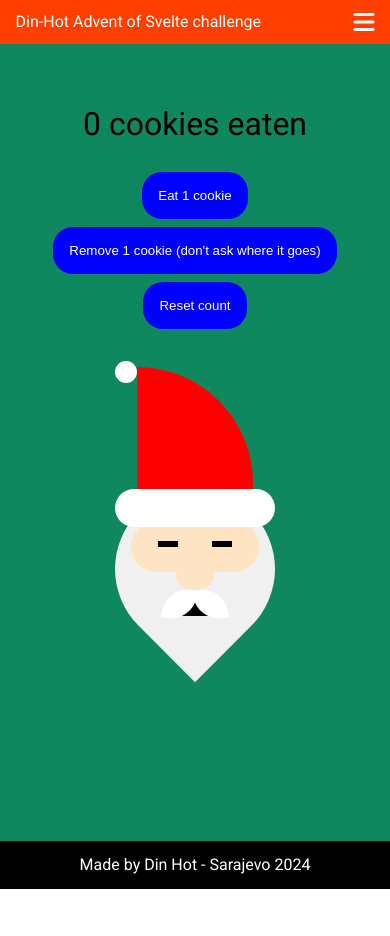
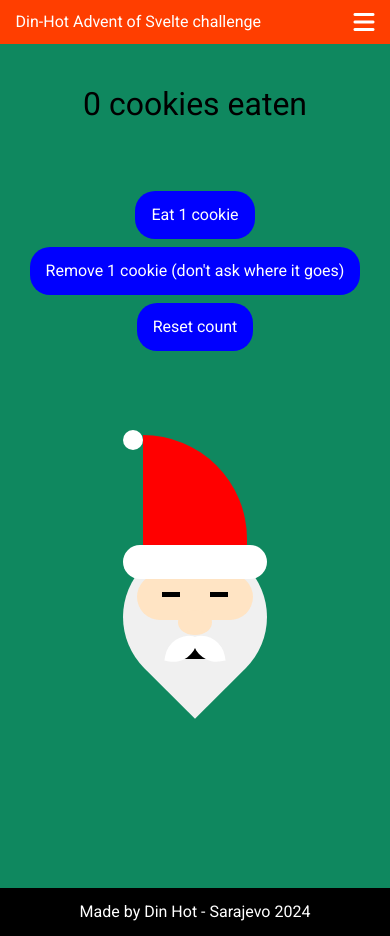
Before and after one commit to Din-Hot/din-hot-AdventOfSvelte, a SvelteKit app: page /solutions/2023/2 in a window 390 px wide. Before the commit the page ends 889 px from the top, so only its background shows below. Built offline with nearby package versions, Linux system fonts and the light colour scheme.

Commit message:
feat: "Minor design updates"

```diff
--- a/src/app.html
+++ b/src/app.html
@@ -56,7 +56,8 @@
 	thead,
 	tr,
 	th,
-	td {
+	td,
+	button {
 		margin: 0;
 		padding: 0;
 		border: 0;
--- a/src/routes/solutions/2023/1/+page.svelte
+++ b/src/routes/solutions/2023/1/+page.svelte
@@ -24,6 +24,80 @@
 </script>
 
 <main>
+	<h1>KeepTally 2.0</h1>
+	<svg
+		height="5rem"
+		width="5rem"
+		version="1.1"
+		id="Layer_1"
+		xmlns="http://www.w3.org/2000/svg"
+		xmlns:xlink="http://www.w3.org/1999/xlink"
+		viewBox="0 0 511.989 511.989"
+		xml:space="preserve"
+		class="elf"
+	>
+		<g>
+			<path
+				style="fill:#DDAB9F;"
+				d="M415.62,271.041c-3.531-4.391-8.781-4.391-11.016-4.391c-8.749,0-27.78,3.156-45.843,8.969
+		c-25.155,8.124-42.155,19.03-50.545,32.437c-7.406,11.874-7.812,25.343-1.172,38.952c4.625,9.5,12.562,14.719,22.358,14.719l0,0
+		c14.312,0,31.921-11.281,53.858-34.469c15.281-16.171,29.468-35.233,33.14-42.89C419.464,277.963,417.667,273.588,415.62,271.041z"
+			/>
+			<path
+				style="fill:#DDAB9F;"
+				d="M72.002,275.619c-18.062-5.812-37.109-8.969-45.851-8.969c-2.234,0-7.477,0-11.008,4.391
+		c-2.055,2.547-3.852,6.922-0.789,13.327c3.664,7.656,17.859,26.719,33.132,42.874c21.937,23.203,39.562,34.484,53.874,34.484
+		c9.789,0,17.726-5.219,22.359-14.719c6.641-13.609,6.227-27.078-1.188-38.952C114.15,294.649,97.15,283.743,72.002,275.619z"
+			/>
+		</g>
+		<path
+			style="fill:#EAC6BB;"
+			d="M354.043,322.555c0,104.623-89.764,189.434-138.669,189.434
+	c-48.897,0-138.661-84.811-138.661-189.434c0-104.606,62.085-189.417,138.661-189.417
+	C291.967,133.138,354.043,217.948,354.043,322.555z"
+		/>
+		<path
+			style="fill:#A0D468;"
+			d="M477.932,123.356c-23.469-41.718-52.281-73.514-85.654-94.498C361.825,9.703,328.498,0,293.233,0
+	c-31.609,0-64.117,8.141-94.014,23.546c-28.695,14.781-54.483,35.921-74.577,61.14c-18,22.593-30.733,47.296-37.843,73.389
+	c-7.609,27.953-8.289,55.968-2.031,83.295l1.898,8.281h252.893l-0.719-11.343c-2.797-43.546,13.938-71.155,28.469-86.639
+	c13.344-14.234,36.015-28.609,56.545-28.609c5.922,0,10.609,1.406,12.578,3.75c1.266,1.547,1.609,3.984,1.016,7.281
+	c-0.578,3.188,0.266,6.438,2.328,8.906c2.094,2.5,5.219,3.938,8.594,3.938c0,0,0.016,0,0.031,0c1.844,0,5.328-0.047,24.562-8.593
+	l10.719-4.766L477.932,123.356z"
+		/>
+		<path
+			style="fill:#E6E9ED;"
+			d="M499.274,126.966c0,23.187-18.78,41.983-41.968,41.983s-41.968-18.796-41.968-41.983
+	s18.78-41.968,41.968-41.968S499.274,103.779,499.274,126.966z"
+		/>
+		<g>
+			<path
+				style="fill:#434A54;"
+				d="M172.711,341.32c-5.891,0-10.664,4.781-10.664,10.672s4.773,10.656,10.664,10.656
+		s10.664-4.766,10.664-10.656S178.601,341.32,172.711,341.32z"
+			/>
+			<path
+				style="fill:#434A54;"
+				d="M258.045,341.32c-5.891,0-10.671,4.781-10.671,10.672s4.781,10.656,10.671,10.656
+		s10.664-4.766,10.664-10.656S263.935,341.32,258.045,341.32z"
+			/>
+			<path
+				style="fill:#434A54;"
+				d="M236.709,405.147c-4.367,0-8.109,2.624-9.766,6.39c-0.258,0.484-2.156,3.531-8.664,4.281h-6.094
+		c-6.18-0.719-7.984-3.516-8.281-4.062c-1.602-3.875-5.414-6.608-9.859-6.608c-5.891,0-10.672,4.78-10.672,10.671
+		c0,1.266,0.234,2.484,0.641,3.609h-0.008c2.383,6.641,11.648,17.891,31.226,17.891c19.054,0,28.523-10.672,31.265-17.266
+		c0.031-0.078,0.055-0.141,0.078-0.203c0.031-0.062,0.062-0.125,0.086-0.188h-0.008c0.461-1.203,0.719-2.484,0.719-3.844
+		C247.373,409.928,242.6,405.147,236.709,405.147z M226.881,411.678c-0.047,0.094-0.078,0.203-0.117,0.312l-0.008-0.016
+		C226.756,411.974,226.787,411.865,226.881,411.678z M204.078,412.209h-0.008c-0.047-0.141-0.094-0.281-0.148-0.406
+		C203.953,411.881,204.007,412.006,204.078,412.209z"
+			/>
+		</g>
+		<path
+			style="fill:#E6E9ED;"
+			d="M364.715,277.322c0,11.78-9.562,21.327-21.344,21.327H87.377c-11.781,0-21.328-9.547-21.328-21.327
+	v-21.328c0-11.781,9.546-21.343,21.328-21.343h255.994c11.781,0,21.344,9.562,21.344,21.343V277.322z"
+		/>
+	</svg>
 	<form on:submit|preventDefault={addName} class="controls">
 		<label for="name">Name:</label>
 		<input type="text" id="name" placeholder="name" bind:value={name} />
@@ -70,18 +144,22 @@
 	main {
 		display: flex;
 		flex-direction: column;
-		justify-content: center;
+		justify-content: space-around;
 		align-items: center;
 		background-color: #278d38;
-		height: 100vh;
+		height: fit-content;
+		gap: 3rem;
+		padding: 3rem;
+	}
+	h1 {
+		font-size: 3rem;
 	}
 
 	.controls {
 		display: flex;
 		justify-content: space-around;
-		background-color: rgba(255, 255, 255, 75%);
+		background-color: rgba(48, 255, 255, 0.75);
 		padding: 2rem;
-		margin-top: 5rem;
 		border-radius: 20px;
 		width: 40rem;
 	}
@@ -91,6 +169,7 @@
 		outline: none;
 		box-shadow: none;
 		cursor: pointer;
+		color: white;
 	}
 	.controls button:hover {
 		background: rgba(0, 0, 255, 0.5);
@@ -107,7 +186,6 @@
 	.names-list-container {
 		background-color: rgba(255, 255, 255, 75%);
 		padding: 2rem;
-		margin: 3rem;
 		border-radius: 20px;
 		width: 45rem;
 		list-style: none;
@@ -165,7 +243,6 @@
 		.controls {
 			flex-direction: column;
 			align-items: center;
-			padding: 2rem;
 			margin-top: 3rem;
 			border-radius: 20px;
 			width: 20rem;
@@ -176,10 +253,16 @@
 		.controls input {
 			margin: 0.5rem;
 			font-size: 1.1rem;
+			text-align: center;
 		}
 		.controls input::placeholder {
 			text-align: center;
+			color: rgba(70, 70, 255, 0.584);
 		}
+		.controls input:focus::placeholder {
+			color: transparent;
+		}
+
 		.controls button {
 			margin-top: 1rem;
 			width: 10rem;
@@ -190,7 +273,6 @@
 		}
 		.names-list-container {
 			padding: 2rem;
-			margin: 3rem;
 			border-radius: 20px;
 			width: 20rem;
 		}
@@ -211,12 +293,16 @@
 			margin: 1rem 0;
 			height: 3rem;
 		}
+		.elf {
+			margin-bottom: -3rem;
+			width: 8rem;
+			height: 8rem;
+		}
 	}
 	@media (max-width: 460px) {
 		.controls {
 			flex-direction: column;
 			align-items: center;
-			padding: 2rem;
 			margin-top: 3rem;
 			border-radius: 20px;
 			width: 16rem;
@@ -225,14 +311,12 @@
 			display: none;
 		}
 		.controls input {
-			margin: 0.5rem;
 			font-size: 1.1rem;
 		}
 		.controls input::placeholder {
 			text-align: center;
 		}
 		.controls button {
-			margin-top: 1rem;
 			width: 10rem;
 			height: 2.5rem;
 		}
--- a/src/routes/solutions/2023/2/+page.svelte
+++ b/src/routes/solutions/2023/2/+page.svelte
@@ -36,9 +36,9 @@
 	}
 
 	function checkLevel() {
-		if (cookiesEaten === 0) {
+		if (cookiesEaten === 0 || cookiesEaten < 0) {
 			level = 0
-		} else if (cookiesEaten < 6) {
+		} else if (cookiesEaten < 6 && cookiesEaten !== 0) {
 			level = 1
 		} else if (cookiesEaten >= 6 && cookiesEaten < 12) {
 			level = 2
@@ -52,12 +52,25 @@
 </script>
 
 <main>
-	<div class="message">{message}</div>
 	<p class="cookies-count">{cookiesEaten} cookies eaten</p>
+
 	<div class="controls">
-		<button on:click={() => cookie('eat')}>Eat 1 cookie</button>
-		<button on:click={() => cookie('remove')}>Remove 1 cookie (don't ask where it goes)</button>
-		<button on:click={() => cookie('reset')}>Reset count</button>
+		{#if cookiesEaten === 25}
+			<a href="#message"><button on:click={() => cookie('eat')}>Eat 1 cookie</button></a>
+		{:else}
+			<button on:click={() => cookie('eat')}>Eat 1 cookie</button>
+		{/if}
+
+		{#if cookiesEaten === 0}
+			<a href="#message"
+				><button on:click={() => cookie('remove')}>Remove 1 cookie (don't ask where it goes)</button
+				></a
+			>
+		{:else}
+			<button on:click={() => cookie('remove')}>Remove 1 cookie (don't ask where it goes)</button>
+		{/if}
+
+		<a href=""><button on:click={() => cookie('reset')}>Reset count</button></a>
 	</div>
 
 	<div class="santa-container">
@@ -84,31 +97,37 @@
 			<div class="hat-ball"></div>
 		</div>
 	</div>
+	<div class="message" id="message">{message}</div>
 </main>
 
 <style>
 	main {
-		height: fit-content;
+		height: 100vh;
 		display: flex;
-		justify-content: space-between;
+		justify-content: space-around;
 		align-items: center;
 		background-color: #0f885f;
 		flex-direction: column;
-		gap: 2rem;
+		gap: 1rem;
+	}
+
+	a {
+		text-decoration: none;
+		color: white;
 	}
 
 	.message {
-		margin-top: 1rem;
 		font-size: 1.5rem;
+		margin-bottom: 3rem;
 	}
 
 	.cookies-count {
+		margin-top: 1rem;
 		font-size: 2rem;
 	}
 	.controls {
 		display: flex;
 		flex-direction: row;
-		padding: 1rem;
 		gap: 0.5rem;
 		text-align: center;
 		align-items: center;
@@ -121,10 +140,12 @@
 		background-color: blue;
 		color: white;
 		border-radius: 20px;
+		cursor: pointer;
+		touch-action: manipulation;
 	}
 
 	.santa-container {
-		margin-bottom: 10rem;
+		margin: 0.5rem;
 	}
 	.santa {
 		display: flex;
@@ -257,8 +278,8 @@
 	}
 	@media (max-width: 460px) {
 		.santa {
-			height: 20rem;
-			width: 20rem;
+			height: 18rem;
+			width: 18rem;
 		}
 		.eye1,
 		.eye2 {
```
Also changed, not shown: src/lib/components/Accordion.svelte (+29 -5 lines), static/elf-christmas-svgrepo-com.svg (added).
